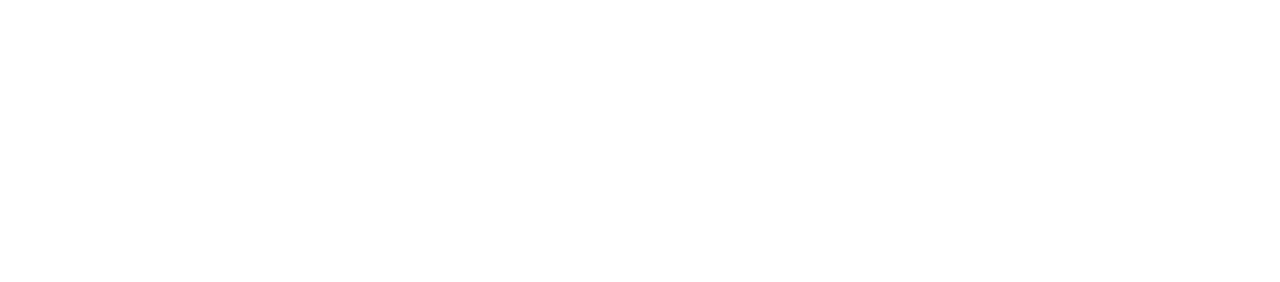
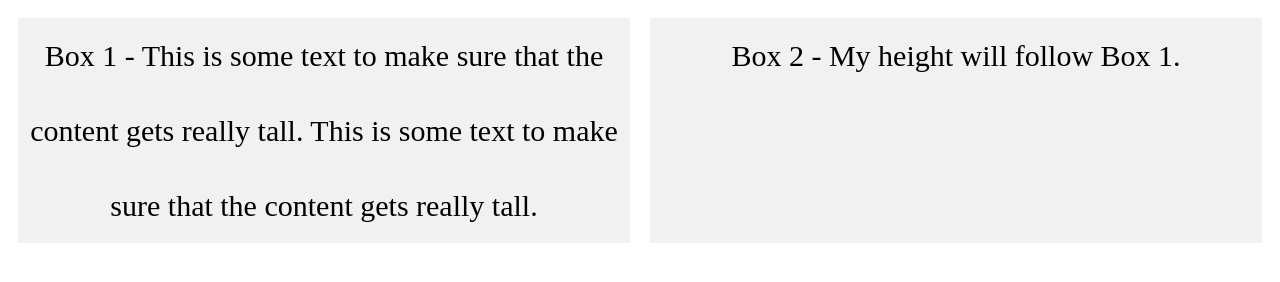
Before and after one commit to bphinne/manifesto, a plain HTML site: page manifestohome.html in a window 1280 px wide. Drawn offline with Linux system fonts and the light colour scheme.

Commit message:
Update manifestohome.html

```diff
--- a/manifestohome.html
+++ b/manifestohome.html
@@ -1,11 +1,28 @@
 <html>
   <style>
+.flex-container {
+  display: flex;
+  flex-wrap: nowrap;
+}
 
+.flex-container .box {
+  background-color: #f1f1f1;
+  width: 50%;
+  margin: 10px;
+  text-align: center;
+  line-height: 75px;
+  font-size: 30px;
+}
   </style>
   <head>
 
   </head>
   <body>
 
+<div class="flex-container">
+  <div class="box">Box 1 - This is some text to make sure that the content gets really tall. This is some text to make sure that the content gets really tall.</div>
+  <div class="box">Box 2 - My height will follow Box 1.</div>
+</div>
+
   </body>
 </html>
```
